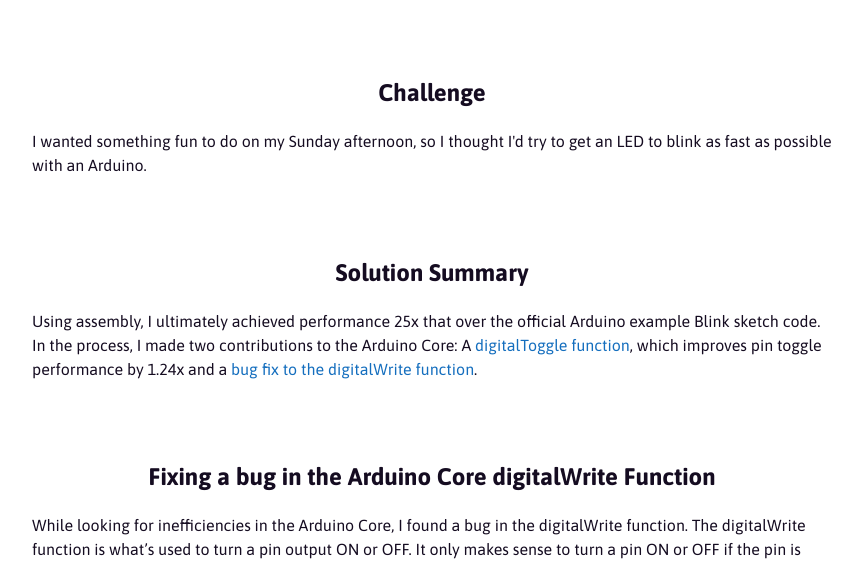
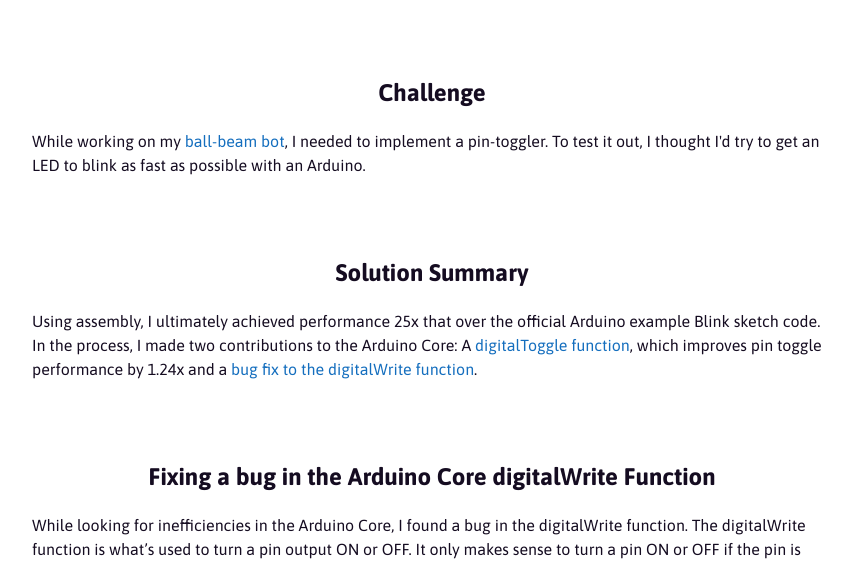
Before and after one commit to jacoblgit/jacoblgit.github.io, a plain HTML site: page project-pages/arduino-core.html in a window 1280 px wide. Shown: the part 233-797 px from the top of the page, without its empty margins (208-1070 px from the left). Drawn offline with Linux system fonts and the light colour scheme.

Commit message:
add project context

```diff
--- a/project-pages/arduino-core.html
+++ b/project-pages/arduino-core.html
@@ -28,8 +28,8 @@
 
         <section class="project-section">
             <h2>Challenge</h2>
-            <p>I wanted something fun to do on my Sunday afternoon, so I thought I'd try to get an LED to blink as fast
-                as possible with an Arduino.</p>
+            <p>While working on my <a href="./ball-beam.html">ball-beam bot</a>, I needed to implement a pin-toggler. To
+                test it out, I thought I'd try to get an LED to blink as fast as possible with an Arduino.</p>
         </section>
 
         <section class="project-section">
```
